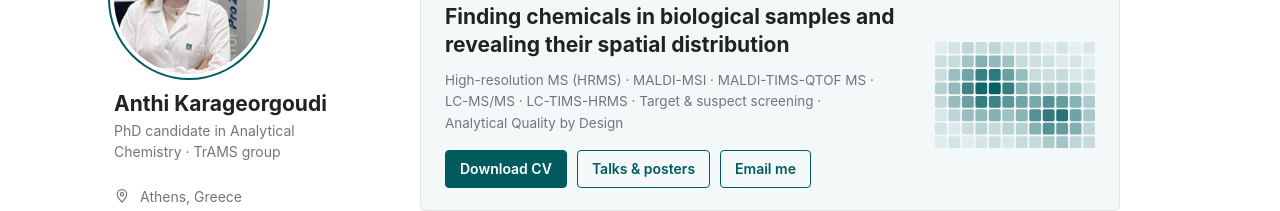
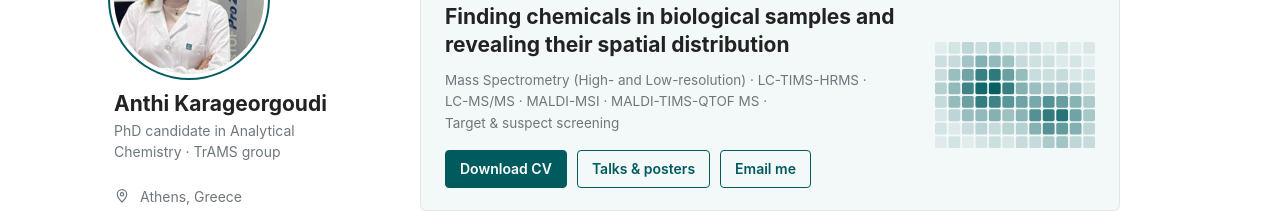
Before and after one commit to akarageorgoudi/akarageorgoudi.github.io, a plain HTML site: page index.html in a window 1280 px wide. Shown: the part 175-386 px from the top of the page. Drawn offline with Linux system fonts and the light colour scheme.

Commit message:
Update banner techniques line

```diff
--- a/index.html
+++ b/index.html
@@ -49,7 +49,7 @@
     <div class="hero-wrap"><section class="hero">
       <div class="hero-text">
         <p class="headline">Finding chemicals in biological samples and revealing their spatial distribution</p>
-        <p class="techs"><span>High-resolution MS (HRMS)</span> · <span>MALDI-MSI</span> · <span>MALDI-TIMS-QTOF MS</span> · <span>LC-MS/MS</span> · <span>LC-TIMS-HRMS</span> · <span>Target &amp; suspect screening</span> · <span>Analytical Quality by Design</span></p>
+        <p class="techs"><span>Mass Spectrometry (High- and Low-resolution)</span> · <span>LC-TIMS-HRMS</span> · <span>LC-MS/MS</span> · <span>MALDI-MSI</span> · <span>MALDI-TIMS-QTOF MS</span> · <span>Target &amp; suspect screening</span></p>
         <div class="hero-actions">
           <a class="btn primary" href="Karageorgoudi_A_CV.pdf">Download CV</a>
           <a class="btn" href="talks.html">Talks &amp; posters</a>
```
